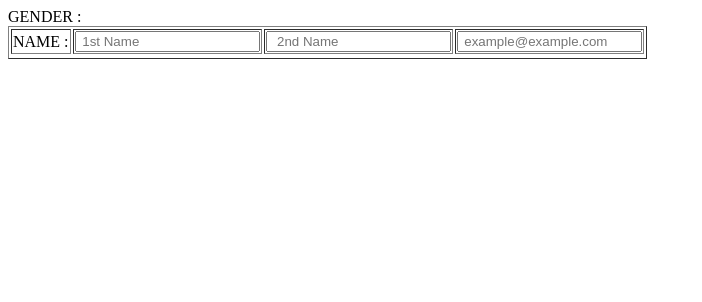
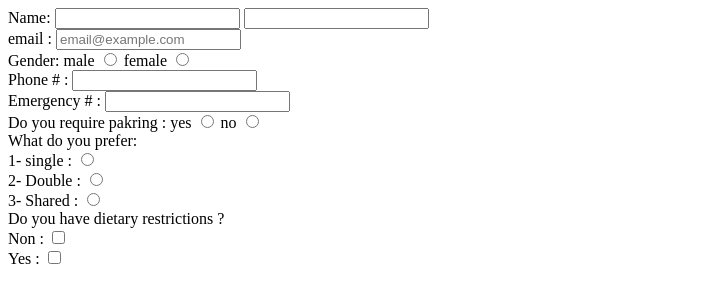
Before and after one commit to Jamshaid-aziz121/Seagate, a plain HTML site: page form.html in a window 1280 px wide. Shown: the whole page, without its empty margins (0-702 px from the left). Drawn offline with Linux system fonts and the light colour scheme.

Commit message:
basic form & png

```diff
--- a/form.html
+++ b/form.html
@@ -7,46 +7,35 @@
     <title>Document</title>
 </head>
 <body>
+<form action="">
 
-    <table border="1">
+    Name: <input type="text" id="1st_name" name="fname"> <input type="text" id="last_name"> <br>
 
-        <tr>
+    email : <input type="email" placeholder="email@example.com "> <br>
 
-            <td> NAME : </td>
+    Gender:  male <input type="radio" value="male">  female <input type="radio" name="" id=""> <br>
 
-            <td> <input type="text" name="" id="" placeholder=" 1st Name  "></td>
-            <td> <input type="text" name="" id="" placeholder="  2nd Name  "></td>
-            <td colspan="3"><input type="text" name="" id="" placeholder=" example@example.com" ></td>
-        </tr>
+    Phone # : <input type="text" maxlength="10"> <br>
 
-        <!-- <br><br> -->
-        <!-- <tr>
-            <td> Email :</td>
-            <td><input type="text" name="" id="" placeholder=" example@example.com" ></td>
-        </tr> -->
+    Emergency # : <input type="text" maxlength="10"> <br>
 
-        <!-- <tr> Email : <td><input type="text" name="" id="" placeholder=" example@example.com" style="width:19% ;"></td> </tr> -->
+    Do you require pakring : yes <input type="radio" name="" id=""> no <input type="radio" name="" id=""> <br>
 
-        <!-- <br><br> -->
+    What do you prefer: <br>
 
-        <tr> GENDER : </tr>
+    1- single : <input type="radio"> <br>
+    2- Double : <input type="radio"> <br>
+    3- Shared : <input type="radio"> <br>
 
+    Do you have dietary restrictions ? <br>
 
-    </table>
+    Non : <input type="checkbox"> <br>
+    Yes : <input type="checkbox"> <br>
 
 
 
 
 
-<!--
-
-    <input type="text" id="firstName" placeholder="First Name">
-
-
-    <input type="text" id="lastName" placeholder="Last Name"> -->
-
-
-
-
+</form>
 </body>
 </html>
```
Also changed, not shown: Registration form.png (added).
